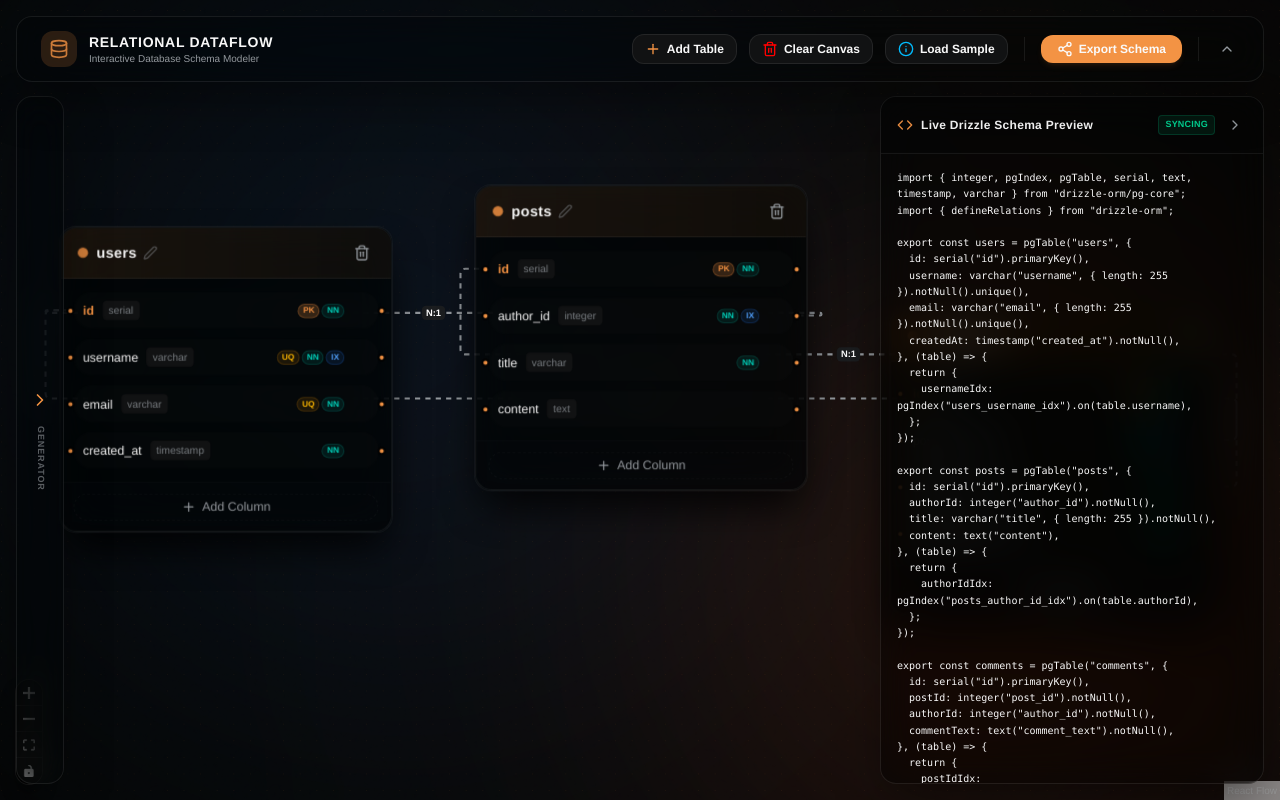
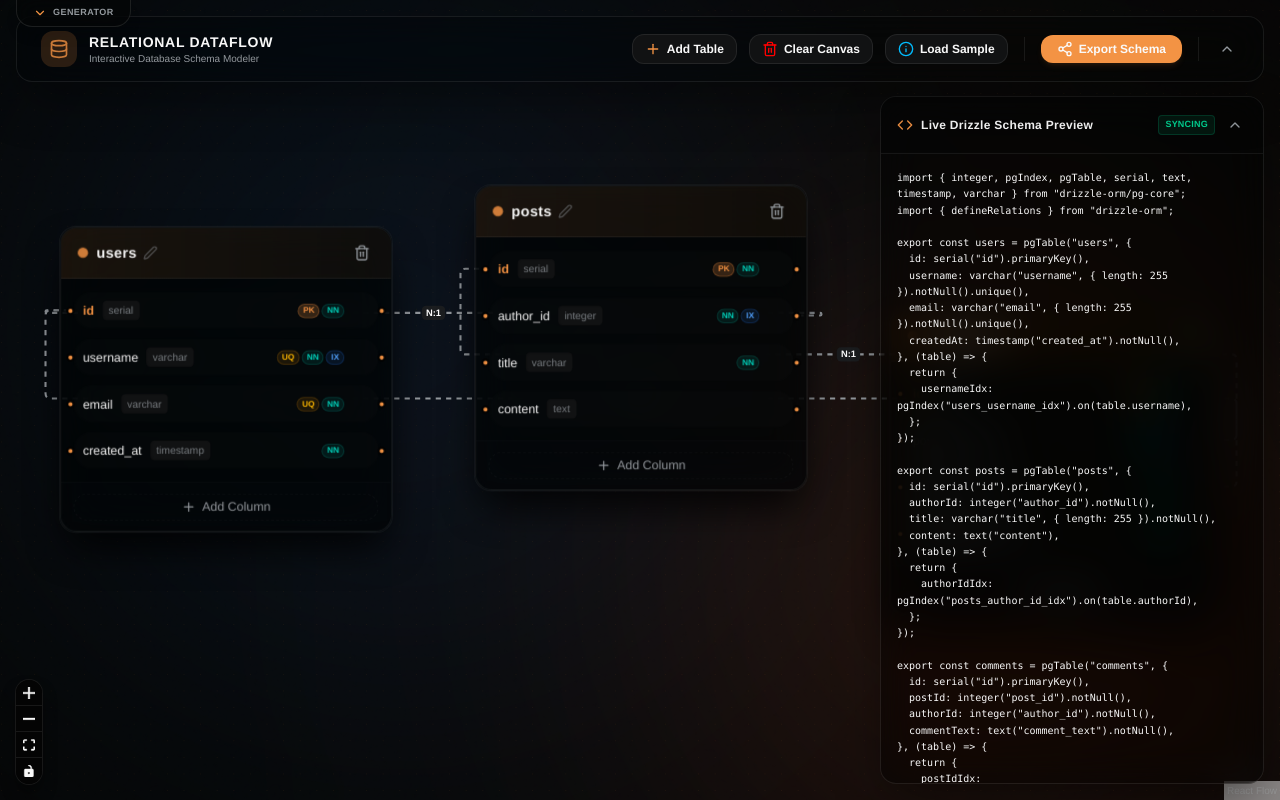
Before and after one commit to Jasim-Al/transactions-dataflow, a React (Vite) app: page / in a window 1280 px wide. Both pictures are taken after a click on the button 305 px from the left and 130 px from the top of the page. Built offline with nearby package versions, Linux system fonts and the light colour scheme.

Commit message:
feat: change sidebar collapse animations to transition vertically upwards with top-docked drop tabs

```diff
--- a/src/App.tsx
+++ b/src/App.tsx
@@ -15,7 +15,7 @@ import type {
   Node
 } from '@xyflow/react';
 
-import { Database, Plus, Code, Share2, Trash2, Info, ChevronLeft, ChevronRight, ChevronUp, ChevronDown } from 'lucide-react';
+import { Database, Plus, Code, Share2, Trash2, Info, ChevronUp, ChevronDown } from 'lucide-react';
 import type { DatabaseSchema, Table, Column, Relation, LLMConfig } from './types/schema';
 import { TableNode } from './components/TableNode';
 import { SchemaGeneratorPanel } from './components/SchemaGeneratorPanel';
@@ -629,19 +629,16 @@ export default function App() {
       {!isLeftPanelOpen && (
         <button
           onClick={() => setIsLeftPanelOpen(true)}
-          className={`fixed ${leftTopClass} left-4 bottom-4 w-12 z-20 glass-panel rounded-2xl cursor-pointer hover:bg-white/5 text-muted-foreground hover:text-foreground transition-all duration-500 flex flex-col items-center justify-center gap-4 py-6 shadow-xl animate-in slide-in-from-left-full`}
+          className="fixed top-0 left-4 px-4 py-1.5 z-30 bg-[#040505]/60 border-b border-x border-white/10 backdrop-blur-md rounded-b-2xl cursor-pointer hover:bg-white/5 text-muted-foreground hover:text-foreground transition-all flex items-center gap-1.5 shadow-lg text-[9px] uppercase font-bold tracking-wider animate-in slide-in-from-top-full duration-300"
           title="Expand Schema Generator"
         >
-          <ChevronRight className="w-5 h-5 text-primary" />
-          <span className="text-[9px] uppercase font-black tracking-widest [writing-mode:vertical-lr] text-muted-foreground/60 select-none">
-            Generator
-          </span>
+          <ChevronDown className="w-3.5 h-3.5 text-primary" /> Generator
         </button>
       )}
 
       {/* Left Sidebar Generator */}
       <div className={`fixed ${leftTopClass} left-4 bottom-4 z-20 w-80 glass-panel rounded-2xl flex flex-col transition-all duration-500 ease-out ${
-        isLeftPanelOpen ? 'translate-x-0 opacity-100' : 'translate-x-[-340px] opacity-0 pointer-events-none'
+        isLeftPanelOpen ? 'translate-y-0 opacity-100' : 'translate-y-[-120%] opacity-0 pointer-events-none'
       }`}>
         <div className="flex-1 min-h-0 overflow-y-auto">
           <SchemaGeneratorPanel
@@ -662,19 +659,16 @@ export default function App() {
       {!isRightPanelOpen && (
         <button
           onClick={() => setIsRightPanelOpen(true)}
-          className={`fixed ${rightTopClass} right-4 bottom-4 w-12 z-20 glass-panel rounded-2xl cursor-pointer hover:bg-white/5 text-muted-foreground hover:text-foreground transition-all duration-500 flex flex-col items-center justify-center gap-4 py-6 shadow-xl animate-in slide-in-from-right-full`}
+          className="fixed top-0 right-4 px-4 py-1.5 z-30 bg-[#040505]/60 border-b border-x border-white/10 backdrop-blur-md rounded-b-2xl cursor-pointer hover:bg-white/5 text-muted-foreground hover:text-foreground transition-all flex items-center gap-1.5 shadow-lg text-[9px] uppercase font-bold tracking-wider animate-in slide-in-from-top-full duration-300"
           title="Expand Drizzle Preview"
         >
-          <ChevronLeft className="w-5 h-5 text-primary" />
-          <span className="text-[9px] uppercase font-black tracking-widest [writing-mode:vertical-lr] text-muted-foreground/60 select-none">
-            Drizzle Schema
-          </span>
+          <ChevronDown className="w-3.5 h-3.5 text-primary" /> Drizzle Schema
         </button>
       )}
 
       {/* Right Sidebar Drizzle Preview */}
       <div className={`fixed ${rightTopClass} right-4 bottom-4 z-20 w-96 glass-panel rounded-2xl flex flex-col transition-all duration-500 ease-out overflow-hidden ${
-        isRightPanelOpen ? 'translate-x-0 opacity-100' : 'translate-x-[410px] opacity-0 pointer-events-none'
+        isRightPanelOpen ? 'translate-y-0 opacity-100' : 'translate-y-[-120%] opacity-0 pointer-events-none'
       }`}>
         <div className="p-4 border-b border-border/80 flex items-center justify-between bg-[#040505]/40 select-none">
           <div className="flex items-center gap-2">
@@ -690,7 +684,7 @@ export default function App() {
               className="p-1 rounded-lg hover:bg-white/5 text-muted-foreground hover:text-foreground transition-colors cursor-pointer"
               title="Collapse Sidebar"
             >
-              <ChevronRight className="w-4 h-4" />
+              <ChevronUp className="w-4 h-4" />
             </button>
           </div>
         </div>
--- a/src/components/SchemaGeneratorPanel.tsx
+++ b/src/components/SchemaGeneratorPanel.tsx
@@ -1,5 +1,5 @@
 import React, { useState } from 'react';
-import { Settings, Sparkles, AlertCircle, Key, Cpu, HelpCircle, ChevronLeft } from 'lucide-react';
+import { Settings, Sparkles, AlertCircle, Key, Cpu, HelpCircle, ChevronUp } from 'lucide-react';
 import type { LLMConfig, DatabaseSchema } from '../types/schema';
 
 interface SchemaGeneratorPanelProps {
@@ -255,7 +255,7 @@ export const SchemaGeneratorPanel: React.FC<SchemaGeneratorPanelProps> = ({
               className="p-1.5 rounded-lg hover:bg-secondary/60 text-muted-foreground hover:text-foreground transition-colors cursor-pointer"
               title="Collapse Sidebar"
             >
-              <ChevronLeft className="w-4 h-4" />
+              <ChevronUp className="w-4 h-4" />
             </button>
           )}
         </div>
```
